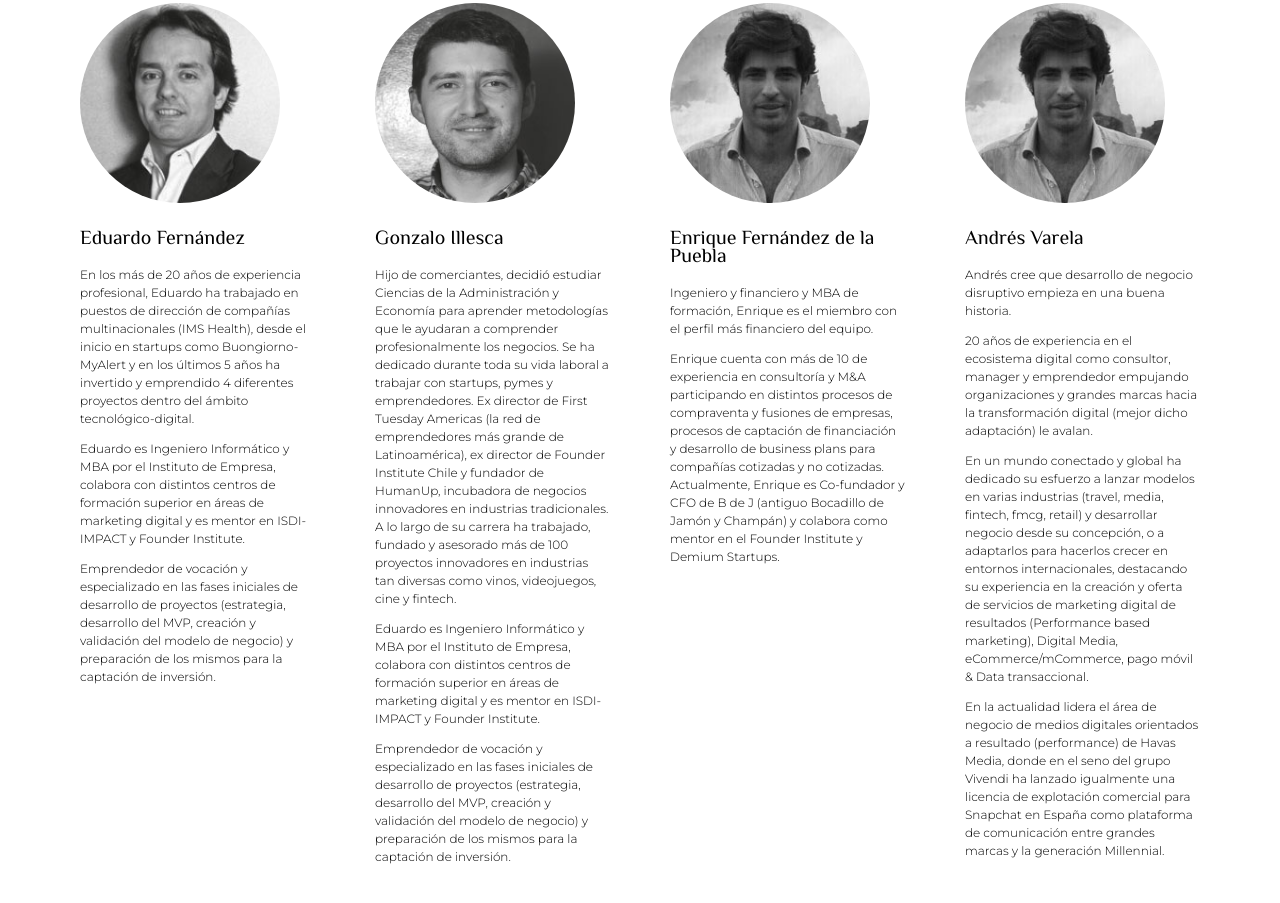
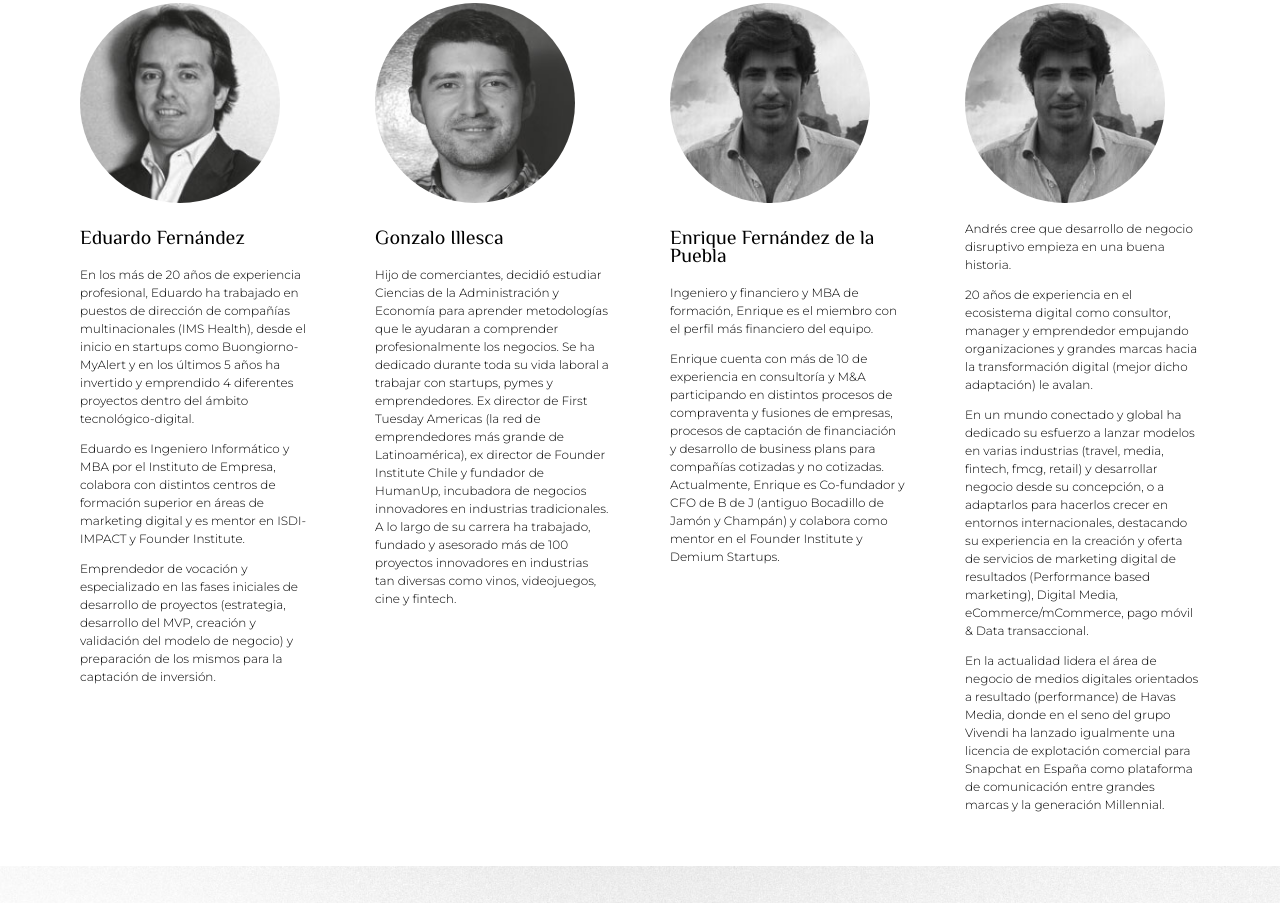
Before and after one commit to gedeondt/growthdojo, a plain HTML site: page index.html in a window 1280 px wide. Shown: the part 3758-4661 px from the top of the page. Drawn offline with Linux system fonts and the light colour scheme.

Commit message:
Update index.html

```diff
--- a/index.html
+++ b/index.html
@@ -155,15 +155,8 @@
             <img src="img/bios7.jpg" alt="">
 
             <h3>Gonzalo Illesca</h3>
-            <p>Hijo de comerciantes, decidió estudiar Ciencias de la Administración y Economía para aprender metodologías que le ayudaran a comprender profesionalmente los negocios. Se ha dedicado durante toda su vida laboral a trabajar con startups, pymes y emprendedores. Ex director de First Tuesday Americas (la red de emprendedores más grande de Latinoamérica), ex director de Founder Institute Chile y fundador de HumanUp, incubadora de negocios innovadores en industrias tradicionales. A lo largo de su carrera ha trabajado, fundado y asesorado más de 100 proyectos innovadores en industrias tan diversas como vinos, videojuegos, cine y fintech.
+            <p>Hijo de comerciantes, decidió estudiar Ciencias de la Administración y Economía para aprender metodologías que le ayudaran a comprender profesionalmente los negocios. Se ha dedicado durante toda su vida laboral a trabajar con startups, pymes y emprendedores. Ex director de First Tuesday Americas (la red de emprendedores más grande de Latinoamérica), ex director de Founder Institute Chile y fundador de HumanUp, incubadora de negocios innovadores en industrias tradicionales. A lo largo de su carrera ha trabajado, fundado y asesorado más de 100 proyectos innovadores en industrias tan diversas como vinos, videojuegos, cine y fintech.</p>
 
-
-            </p>
-            <p>Eduardo es Ingeniero Informático y MBA por el Instituto de Empresa, colabora con distintos centros de formación superior en áreas de marketing digital y es mentor en ISDI-IMPACT y Founder Institute.
-            </p>
-
-            <p>Emprendedor de vocación y especializado en las fases iniciales de desarrollo de proyectos (estrategia, desarrollo del MVP, creación y validación del modelo de negocio) y preparación de los mismos para la captación de inversión.
-            </p>
         </div>
 
         <div class="bio">
@@ -180,7 +173,6 @@
         <div class="bio">
             <img src="img/bios8.jpg" alt="">
 
-            <h3>Andrés Varela</h3>
             <p>Andrés cree que  desarrollo de negocio disruptivo empieza en una buena historia.</p>
 
 <p>20 años de experiencia en el ecosistema digital como consultor, manager y emprendedor empujando organizaciones y grandes marcas hacia la transformación digital (mejor dicho adaptación) le avalan.</p>
```
